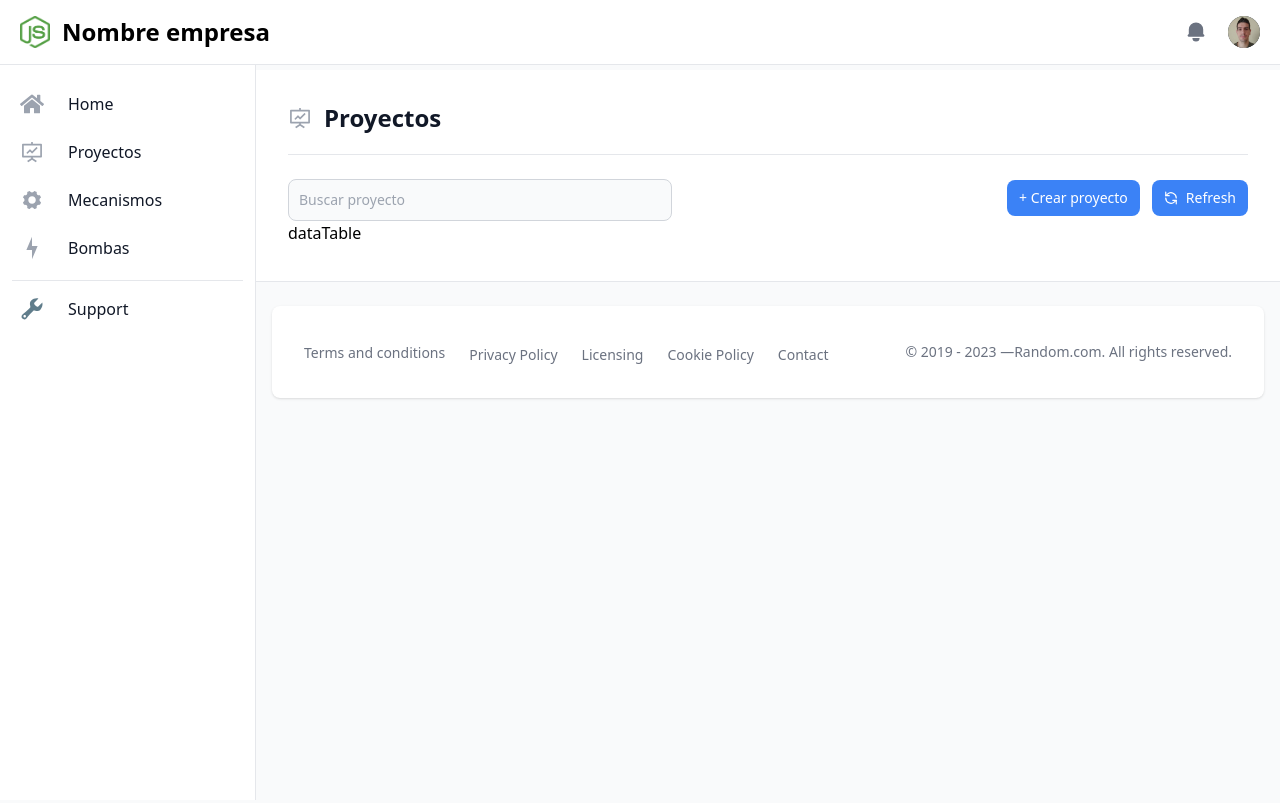
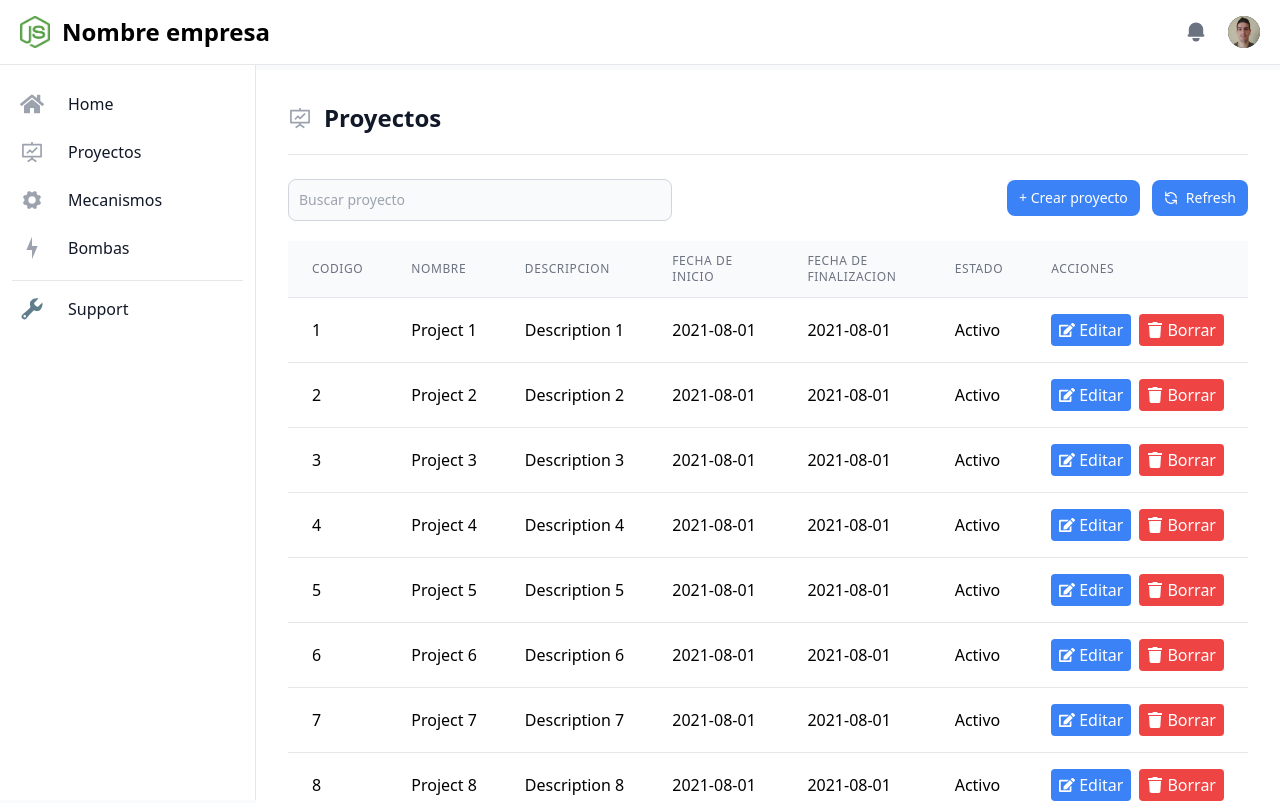
Before and after one commit to CarlosribesDev/admin-dashboard, a Next.js app: page /project in a window 1280 px wide. Shown: the top 803 px of the page. Built offline with nearby package versions, Linux system fonts and the light colour scheme.

Commit message:
feat: añadir data table

```diff
--- a/src/app/page.tsx
+++ b/src/app/page.tsx
@@ -2,7 +2,8 @@
 
 export default function Home() {
     return (
-
-        <h1>Holaaaaa</h1>
+        <div style={{ display: 'flex', justifyContent: 'center', alignItems: 'center', height: '100vh' }}>
+            <h1 style={{ fontSize: '3em' }}>¡Bienvenido!</h1>
+        </div>
     )
 }
--- a/src/app/project/page.tsx
+++ b/src/app/project/page.tsx
@@ -1,6 +1,86 @@
 import { DataTable, Header, TableActions } from '@/components'
 import React from 'react'
 import { AiOutlineFundProjectionScreen } from "react-icons/ai"
+
+
+const headers = [
+    'Codigo', 'Nombre', 'Descripcion', 'Fecha de inicio', 'Fecha de finalizacion', 'Estado'
+];
+
+const data = [
+    {
+        id: 1,
+        name: 'Project 1',
+        description: 'Description 1',
+        startDate: '2021-08-01',
+        endDate: '2021-08-01',
+        status: 'Activo',
+    },
+    {
+        id: 2,
+        name: 'Project 2',
+        description: 'Description 2',
+        startDate: '2021-08-01',
+        endDate: '2021-08-01',
+        status: 'Activo',
+    },
+    {
+        id: 3,
+        name: 'Project 3',
+        description: 'Description 3',
+        startDate: '2021-08-01',
+        endDate: '2021-08-01',
+        status: 'Activo',
+    },
+    {
+        id: 4,
+        name: 'Project 4',
+        description: 'Description 4',
+        startDate: '2021-08-01',
+        endDate: '2021-08-01',
+        status: 'Activo',
+    },
+    {
+        id: 5,
+        name: 'Project 5',
+        description: 'Description 5',
+        startDate: '2021-08-01',
+        endDate: '2021-08-01',
+        status: 'Activo',
+    },
+    {
+        id: 6,
+        name: 'Project 6',
+        description: 'Description 6',
+        startDate: '2021-08-01',
+        endDate: '2021-08-01',
+        status: 'Activo',
+    },
+    {
+        id: 7,
+        name: 'Project 7',
+        description: 'Description 7',
+        startDate: '2021-08-01',
+        endDate: '2021-08-01',
+        status: 'Activo',
+    },
+    {
+        id: 8,
+        name: 'Project 8',
+        description: 'Description 8',
+        startDate: '2021-08-01',
+        endDate: '2021-08-01',
+        status: 'Activo',
+    },
+    {
+        id: 9,
+        name: 'Project 9',
+        description: 'Description 9',
+        startDate: '2021-08-01',
+        endDate: '2021-08-01',
+        status: 'Activo',
+    }
+]
 
 
 export default function ProjectPage() {
@@ -10,7 +90,7 @@ export default function ProjectPage() {
                 <div className="w-full mb-1">
                     <Header title="Proyectos" iconHeader={AiOutlineFundProjectionScreen}/>
                     <TableActions/>
-                    <DataTable/>
+                    <DataTable headers={headers} data={data}/>
                 </div>
             </div>
         </div>
--- a/src/components/dataTable/dataTable.tsx
+++ b/src/components/dataTable/dataTable.tsx
@@ -1,7 +1,47 @@
 import React from 'react'
+import { FaEdit, FaTrash } from 'react-icons/fa';
 
-export default function dataTable() {
+interface DataTableProps {
+    headers: string[];
+    data: any[];
+}
+
+export default function dataTable({ headers, data }: DataTableProps) {
     return (
-        <div>dataTable</div>
+        <table className="min-w-full divide-y divide-gray-200">
+            <thead className="bg-gray-50">
+                <tr>
+                    {headers.map((header, index) => (
+                        <th key={index} scope="col" className="px-6 py-3 text-left text-xs font-medium text-gray-500 uppercase tracking-wider">
+                            {header}
+                        </th>
+                    ))}
+                    <th scope="col" className="px-6 py-3 text-left text-xs font-medium text-gray-500 uppercase tracking-wider">
+                        Acciones
+                    </th>
+                </tr>
+            </thead>
+            <tbody className="bg-white divide-y divide-gray-200">
+                {data.map((item, index) => (
+                    <tr key={index}>
+                        {Object.values(item).map((value, i) => (
+                            <td key={i} className="px-6 py-4 whitespace-nowrap">
+                                {String(value)}
+                            </td>
+                        ))}
+                        <td className="px-6 py-4 whitespace-nowrap">
+                            <button className="bg-blue-500 text-white px-2 py-1 rounded inline-flex items-center mr-2">
+                                <FaEdit className="mr-1" />
+                                Editar
+                            </button>
+                            <button className="bg-red-500 text-white px-2 py-1 rounded inline-flex items-center">
+                                <FaTrash className="mr-1" />
+                                Borrar
+                            </button>
+                        </td>
+                    </tr>
+                ))}
+            </tbody>
+        </table>
     )
 }
--- a/src/components/footer/footer.tsx
+++ b/src/components/footer/footer.tsx
@@ -1,5 +1,9 @@
 import React from 'react'
-import FooterLink from './footerLink.interface'
+
+interface FooterLink {
+    tittle: string;
+    url: string;
+}
 
 const footerLinks: FooterLink[] = [
     {
--- a/src/components/footer/footerLink.interface.ts
+++ /dev/null
@@ -1,6 +0,0 @@
-
-export default interface FooterLink {
-    tittle: string;
-    url: string;
-
-}
--- a/src/components/tableActions/tableActions.tsx
+++ b/src/components/tableActions/tableActions.tsx
@@ -3,16 +3,16 @@ import { LuRefreshCcw } from 'react-icons/lu'
 
 export default function TableActions() {
     return (
-        <div className="items-center justify-between block sm:flex">
-            <div className="flex items-center mb-4 sm:mb-0">
+        <div className="items-center justify-between block sm:flex mb-5">
+            <section className="flex items-center mb-4 sm:mb-0">
                 <form className="sm:pr-3" action="#" method="GET">
                     {/* <label htmlFor="products-search" className="sr-only">Search</label> */}
                     <div className="relative w-48 mt-1 sm:w-64 xl:w-96">
                         <input type="text" name="email" id="products-search" className="bg-gray-50 border border-gray-300 text-gray-900 sm:text-sm rounded-lg focus:ring-primary-500 focus:border-primary-500 block w-full p-2.5" placeholder="Buscar proyecto"/>
                     </div>
                 </form>
-            </div>
-            <div className='flex items-center ml-auto space-x-2 sm:space-x-3'>
+            </section>
+            <section className='flex items-center ml-auto space-x-2 sm:space-x-3'>
                 <button className="inline-flex items-center justify-center w-1/2 px-3 py-2 text-sm font-medium text-center rounded-lg  text-white bg-blue-500
                             bg-primary-700 hover:bg-primary-800 focus:ring-4 focus:ring-primary-300 sm:w-auto " type="button">
                     + Crear proyecto
@@ -22,7 +22,7 @@ export default function TableActions() {
                     <LuRefreshCcw className="mr-2"/>
                     Refresh
                 </button>
-            </div>
+            </section>
         </div>
     )
 }
```
